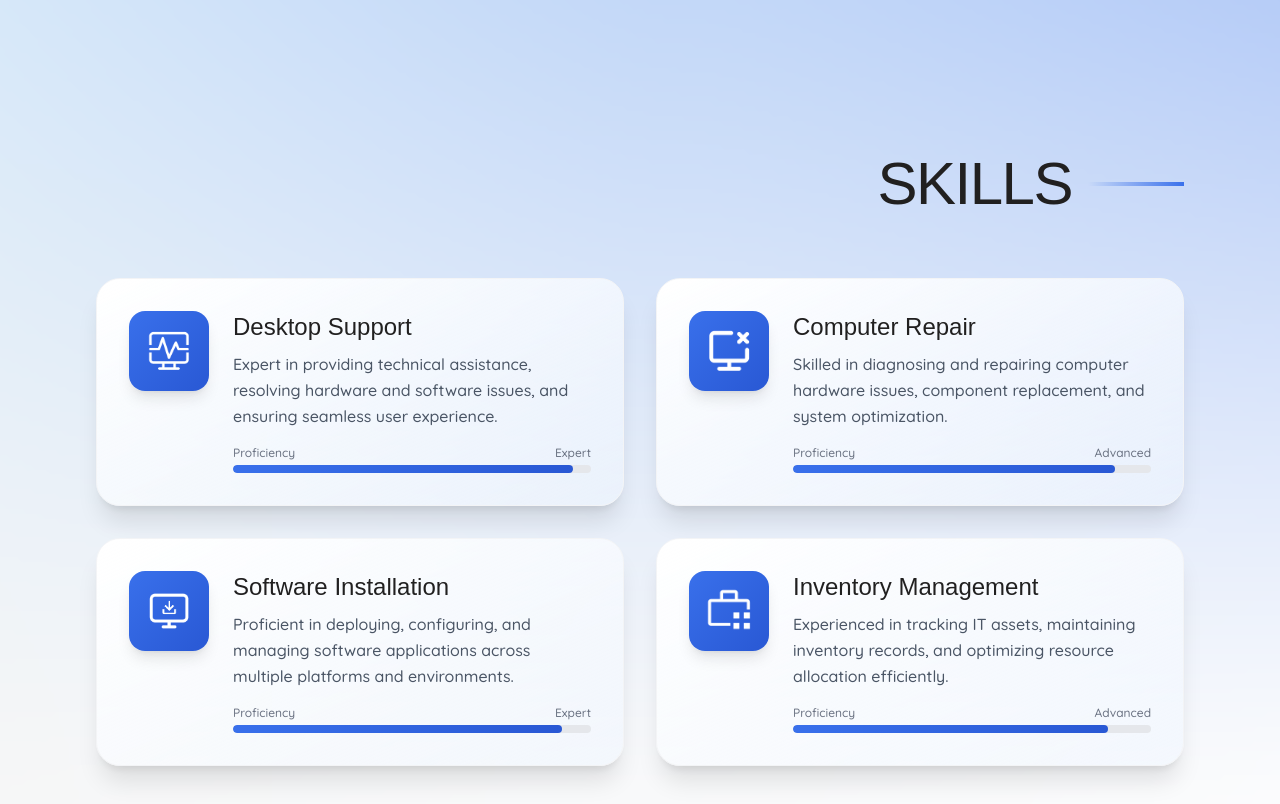
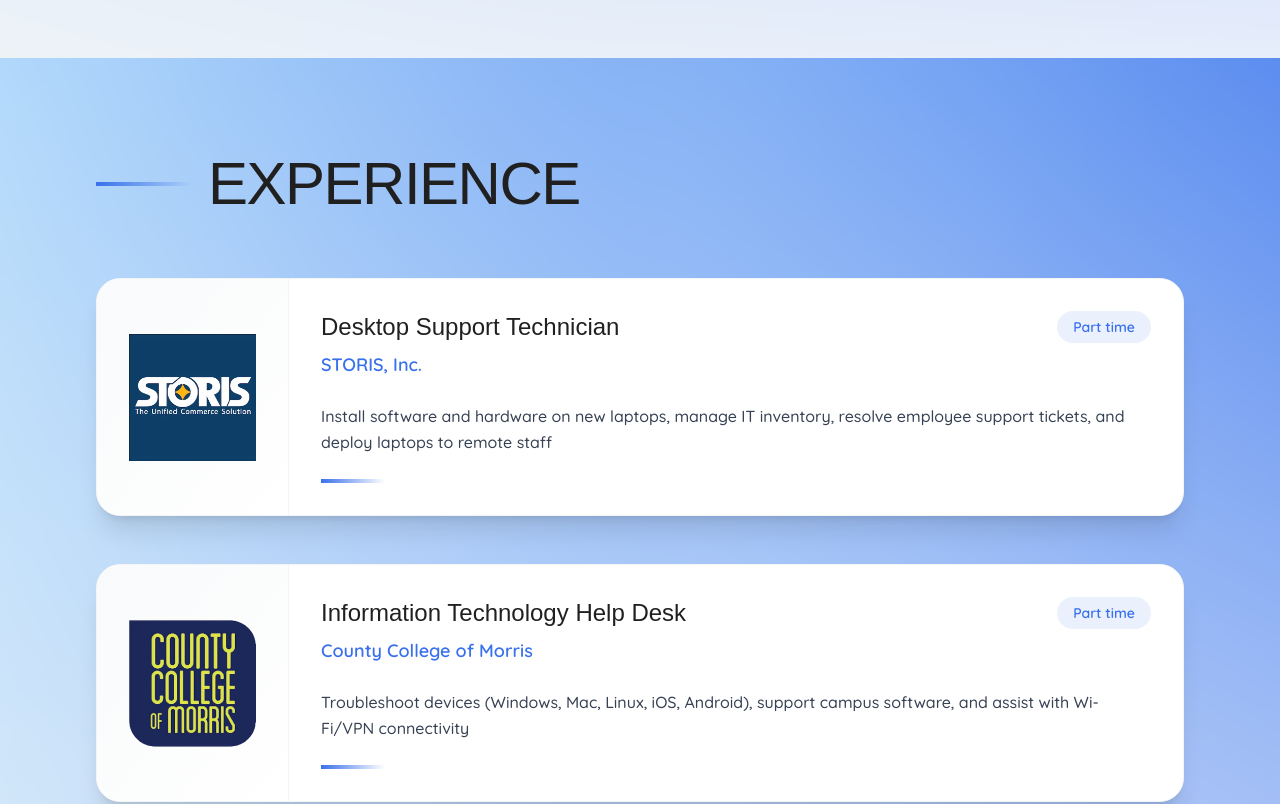
Before and after one commit to FavioJasso/DanielAvila, a Next.js app: page / in a window 1280 px wide. Shown: the part 1440-2244 px from the top of the page. Built offline with nearby package versions, Linux system fonts and the light colour scheme; a web font is replaced by a local one.

Commit message:
Remove skills section from Home page
The skills section was deleted from the Home page to streamline content. Also updated Microsoft certification description and adjusted footer logo size for improved clarity and presentation.

```diff
--- a/src/app/page.tsx
+++ b/src/app/page.tsx
@@ -270,7 +270,6 @@ export default function Home() {
                       <span>View Projects</span>
                     </a>
                   </div>
-
                 </div>
 
                 <div className="order-1 md:order-2 relative animate-[fadeInRight_1s_ease-out_0.3s_both]">
@@ -343,7 +342,6 @@ export default function Home() {
                       satisfaction.
                     </p>
                   </div>
-
                 </div>
 
                 <div className="space-y-4 animate-[fadeInUp_1s_ease-out_0.4s_both]">
@@ -430,170 +428,6 @@ export default function Home() {
                           Always learning and adapting to new technologies and
                           industry best practices
                         </p>
-                      </div>
-                    </div>
-                  </div>
-                </div>
-              </div>
-            </div>
-          </section>
-
-          {/* Skills Section */}
-          <section
-            id="skills"
-            className="py-16 md:py-24 px-4 relative overflow-hidden"
-          >
-            <div className="absolute top-20 right-10 w-80 h-80 bg-[#3970EB]/5 rounded-full blur-3xl -z-10"></div>
-            <div className="absolute bottom-20 left-10 w-80 h-80 bg-[#3970EB]/5 rounded-full blur-3xl -z-10"></div>
-
-            <div className="container mx-auto px-4 md:px-8 relative max-w-6xl">
-              <div className="flex justify-end items-center mb-12 md:mb-16 animate-[slideInRight_0.8s_ease-out]">
-                <h2 className="text-4xl md:text-6xl font-bold tracking-tight text-[#212020]">
-                  SKILLS
-                </h2>
-                <div className="w-16 md:w-24 h-1 bg-gradient-to-l from-[#3970EB] to-transparent ml-4"></div>
-              </div>
-
-              <div className="grid grid-cols-1 md:grid-cols-2 gap-6 md:gap-8">
-                <div className="group animate-[fadeInUp_0.8s_ease-out_0.2s_both]">
-                  <div className="bg-gradient-to-br from-white to-blue-50/50 rounded-2xl md:rounded-3xl p-6 md:p-8 shadow-xl border border-gray-100 hover:shadow-2xl hover:-translate-y-2 transition-all duration-500">
-                    <div className="flex items-start gap-4 md:gap-6">
-                      <div className="flex-shrink-0">
-                        <div className="w-16 h-16 md:w-20 md:h-20 rounded-2xl bg-gradient-to-br from-[#3970EB] to-[#2958d4] flex items-center justify-center shadow-lg group-hover:scale-110 transition-transform duration-500">
-                          <img
-                            src="/icons/desktop-pulse.png"
-                            alt="Desktop Support"
-                            className="w-10 h-10 md:w-12 md:h-12 object-contain"
-                          />
-                        </div>
-                      </div>
-
-                      <div className="flex-1">
-                        <h3 className="text-xl md:text-2xl font-bold text-[#212020] mb-2 group-hover:text-[#3970EB] transition-colors duration-300">
-                          Desktop Support
-                        </h3>
-                        <p className="text-sm md:text-base text-gray-600 leading-relaxed">
-                          Expert in providing technical assistance, resolving
-                          hardware and software issues, and ensuring seamless
-                          user experience.
-                        </p>
-                        <div className="mt-4">
-                          <div className="flex justify-between text-xs text-gray-500 mb-1">
-                            <span>Proficiency</span>
-                            <span>Expert</span>
-                          </div>
-                          <div className="h-2 bg-gray-200 rounded-full overflow-hidden">
-                            <div className="h-full bg-gradient-to-r from-[#3970EB] to-[#2958d4] rounded-full w-[95%] group-hover:w-full transition-all duration-700"></div>
-                          </div>
-                        </div>
-                      </div>
-                    </div>
-                  </div>
-                </div>
-
-                <div className="group animate-[fadeInUp_0.8s_ease-out_0.4s_both]">
-                  <div className="bg-gradient-to-br from-white to-blue-50/50 rounded-2xl md:rounded-3xl p-6 md:p-8 shadow-xl border border-gray-100 hover:shadow-2xl hover:-translate-y-2 transition-all duration-500">
-                    <div className="flex items-start gap-4 md:gap-6">
-                      <div className="flex-shrink-0">
-                        <div className="w-16 h-16 md:w-20 md:h-20 rounded-2xl bg-gradient-to-br from-[#3970EB] to-[#2958d4] flex items-center justify-center shadow-lg group-hover:scale-110 transition-transform duration-500">
-                          <img
-                            src="/icons/desktop-repair.png"
-                            alt="Computer Repair"
-                            className="w-10 h-10 md:w-12 md:h-12 object-contain"
-                          />
-                        </div>
-                      </div>
-
-                      <div className="flex-1">
-                        <h3 className="text-xl md:text-2xl font-bold text-[#212020] mb-2 group-hover:text-[#3970EB] transition-colors duration-300">
-                          Computer Repair
-                        </h3>
-                        <p className="text-sm md:text-base text-gray-600 leading-relaxed">
-                          Skilled in diagnosing and repairing computer hardware
-                          issues, component replacement, and system
-                          optimization.
-                        </p>
-                        <div className="mt-4">
-                          <div className="flex justify-between text-xs text-gray-500 mb-1">
-                            <span>Proficiency</span>
-                            <span>Advanced</span>
-                          </div>
-                          <div className="h-2 bg-gray-200 rounded-full overflow-hidden">
-                            <div className="h-full bg-gradient-to-r from-[#3970EB] to-[#2958d4] rounded-full w-[90%] group-hover:w-full transition-all duration-700"></div>
-                          </div>
-                        </div>
-                      </div>
-                    </div>
-                  </div>
-                </div>
-
-                <div className="group animate-[fadeInUp_0.8s_ease-out_0.6s_both]">
-                  <div className="bg-gradient-to-br from-white to-blue-50/50 rounded-2xl md:rounded-3xl p-6 md:p-8 shadow-xl border border-gray-100 hover:shadow-2xl hover:-translate-y-2 transition-all duration-500">
-                    <div className="flex items-start gap-4 md:gap-6">
-                      <div className="flex-shrink-0">
-                        <div className="w-16 h-16 md:w-20 md:h-20 rounded-2xl bg-gradient-to-br from-[#3970EB] to-[#2958d4] flex items-center justify-center shadow-lg group-hover:scale-110 transition-transform duration-500">
-                          <img
-                            src="/icons/desktop-download.png"
-                            alt="Software Installation"
-                            className="w-10 h-10 md:w-12 md:h-12 object-contain"
-                          />
-                        </div>
-                      </div>
-
-                      <div className="flex-1">
-                        <h3 className="text-xl md:text-2xl font-bold text-[#212020] mb-2 group-hover:text-[#3970EB] transition-colors duration-300">
-                          Software Installation
-                        </h3>
-                        <p className="text-sm md:text-base text-gray-600 leading-relaxed">
-                          Proficient in deploying, configuring, and managing
-                          software applications across multiple platforms and
-                          environments.
-                        </p>
-                        <div className="mt-4">
-                          <div className="flex justify-between text-xs text-gray-500 mb-1">
-                            <span>Proficiency</span>
-                            <span>Expert</span>
-                          </div>
-                          <div className="h-2 bg-gray-200 rounded-full overflow-hidden">
-                            <div className="h-full bg-gradient-to-r from-[#3970EB] to-[#2958d4] rounded-full w-[92%] group-hover:w-full transition-all duration-700"></div>
-                          </div>
-                        </div>
-                      </div>
-                    </div>
-                  </div>
-                </div>
-
-                <div className="group animate-[fadeInUp_0.8s_ease-out_0.8s_both]">
-                  <div className="bg-gradient-to-br from-white to-blue-50/50 rounded-2xl md:rounded-3xl p-6 md:p-8 shadow-xl border border-gray-100 hover:shadow-2xl hover:-translate-y-2 transition-all duration-500">
-                    <div className="flex items-start gap-4 md:gap-6">
-                      <div className="flex-shrink-0">
-                        <div className="w-16 h-16 md:w-20 md:h-20 rounded-2xl bg-gradient-to-br from-[#3970EB] to-[#2958d4] flex items-center justify-center shadow-lg group-hover:scale-110 transition-transform duration-500">
-                          <img
-                            src="/icons/desktop-inventory.png"
-                            alt="Inventory Management"
-                            className="w-10 h-10 md:w-12 md:h-12 object-contain"
-                          />
-                        </div>
-                      </div>
-
-                      <div className="flex-1">
-                        <h3 className="text-xl md:text-2xl font-bold text-[#212020] mb-2 group-hover:text-[#3970EB] transition-colors duration-300">
-                          Inventory Management
-                        </h3>
-                        <p className="text-sm md:text-base text-gray-600 leading-relaxed">
-                          Experienced in tracking IT assets, maintaining
-                          inventory records, and optimizing resource allocation
-                          efficiently.
-                        </p>
-                        <div className="mt-4">
-                          <div className="flex justify-between text-xs text-gray-500 mb-1">
-                            <span>Proficiency</span>
-                            <span>Advanced</span>
-                          </div>
-                          <div className="h-2 bg-gray-200 rounded-full overflow-hidden">
-                            <div className="h-full bg-gradient-to-r from-[#3970EB] to-[#2958d4] rounded-full w-[88%] group-hover:w-full transition-all duration-700"></div>
-                          </div>
-                        </div>
                       </div>
                     </div>
                   </div>
@@ -741,8 +575,10 @@ export default function Home() {
                         Microsoft
                       </p>
                       <p className="text-gray-600 text-sm md:text-base leading-relaxed mb-4">
-                        Professional certification demonstrating expertise in
-                        Microsoft Office applications and productivity tools.
+                        Professional certification demonstrating advanced
+                        expertise in Microsoft Office applications, and
+                        essential workplace software solutions for modern
+                        businesses.
                       </p>
                       <div className="flex items-center gap-2 mt-6">
                         <div className="flex-1 h-1 bg-gradient-to-r from-[#3970EB] to-transparent"></div>
@@ -1224,7 +1060,7 @@ export default function Home() {
                   <img
                     src="/footer-logo.png"
                     alt="Camino Code Logo"
-                    className="h-8 md:h-10 w-auto brightness-0 invert"
+                    className="h-12 md:h-16 w-auto"
                   />
                 </a>
               </div>
```
